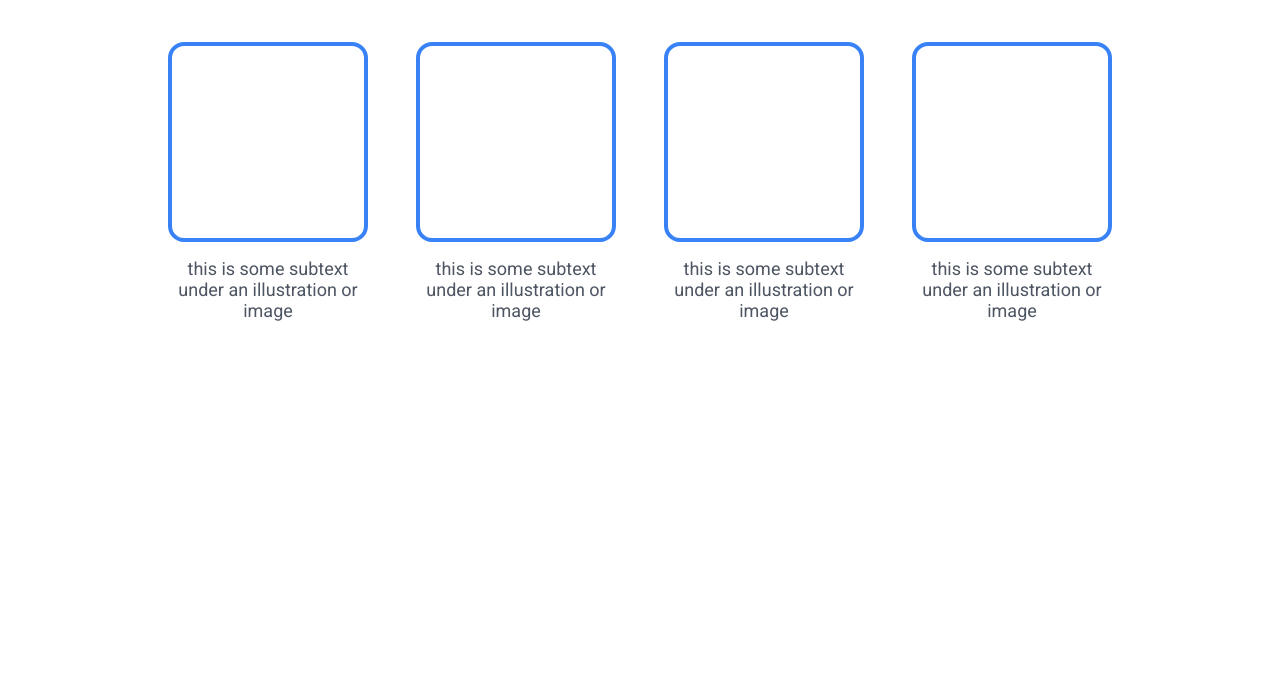
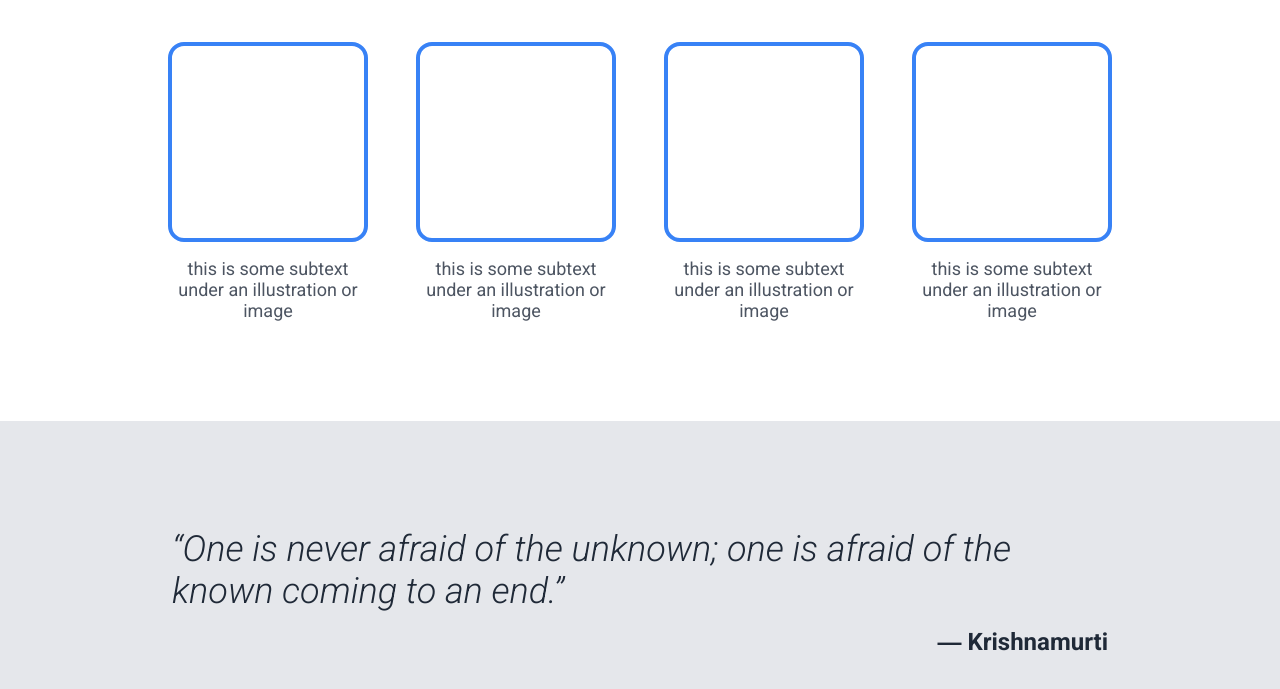
Before and after one commit to nelrnd/odin-landing-page, a plain HTML site: page index.html in a window 1280 px wide. Shown: the part 629-1318 px from the top of the page. Before the commit the page ends 1050 px from the top, so only its background shows below. Drawn offline with Linux system fonts and the light colour scheme.

Commit message:
Add structure and style to testimonial section

```diff
--- a/index.html
+++ b/index.html
@@ -57,5 +57,14 @@
         </div>
       </div>
     </div>
+
+    <div class="quote">
+      <div class="quote-section">
+        <p class="quote">
+          “One is never afraid of the unknown; one is afraid of the known coming to an end.”
+        </p>
+        <div class="author">― Krishnamurti</div>
+      </div>
+    </div>
   </body>
 </html>
--- a/style.css
+++ b/style.css
@@ -143,3 +143,26 @@ h2 {
   border: solid 4px #3882F6;
   border-radius: 16px;
 }
+
+div.quote {
+  background-color: #E5E7EB;
+  padding: 75px 0;
+}
+.quote-section {
+  max-width: 1000px;
+  margin: 0 auto;
+  padding: 32px;
+}
+p.quote {
+  color: #1F2937;
+  font-size: 36px;
+  font-weight: light;
+  font-style: italic;
+  margin-bottom: 16px;
+}
+.author {
+  color: #1F2937;
+  font-size: 24px;
+  font-weight: bold;
+  text-align: right;
+}
```
